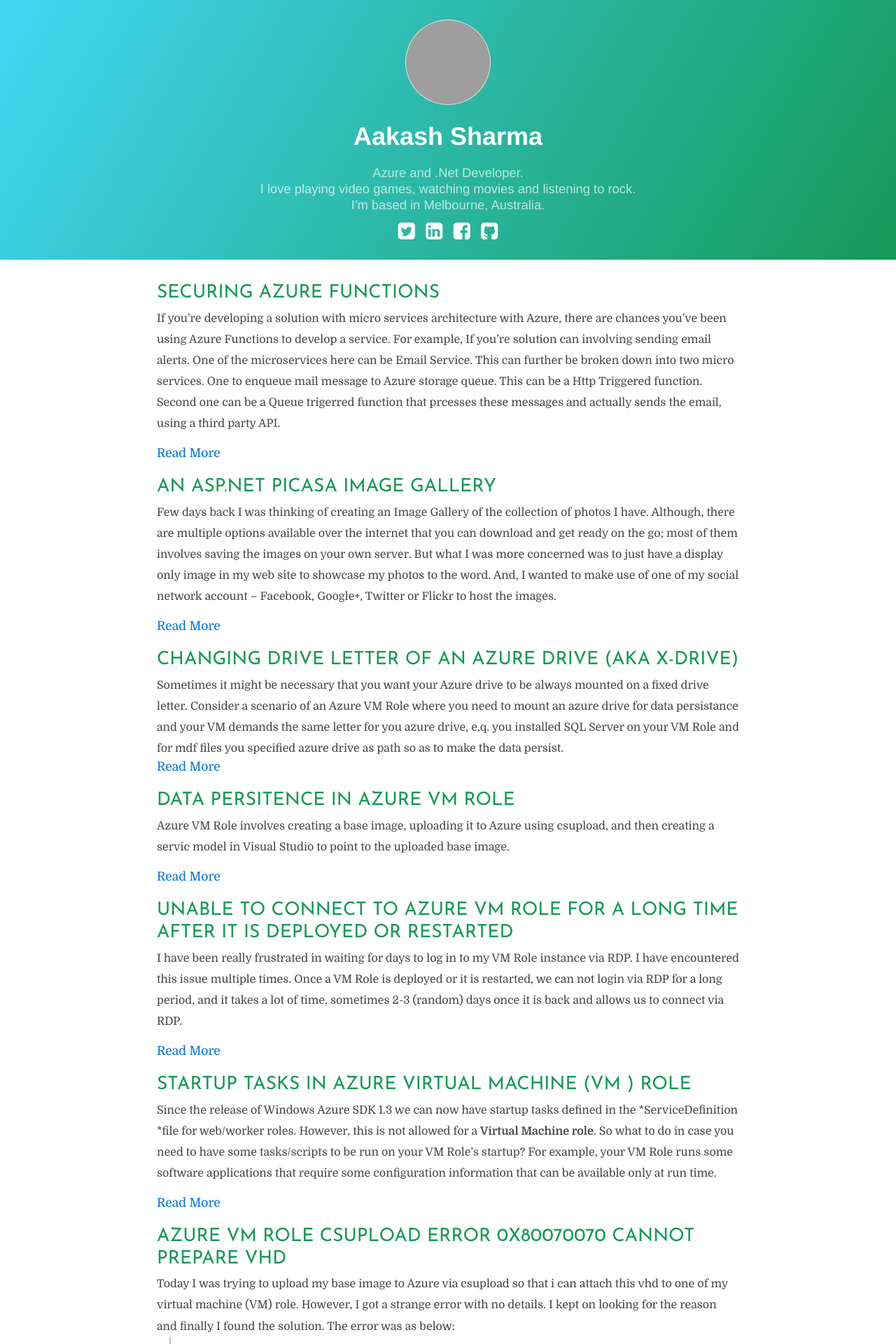
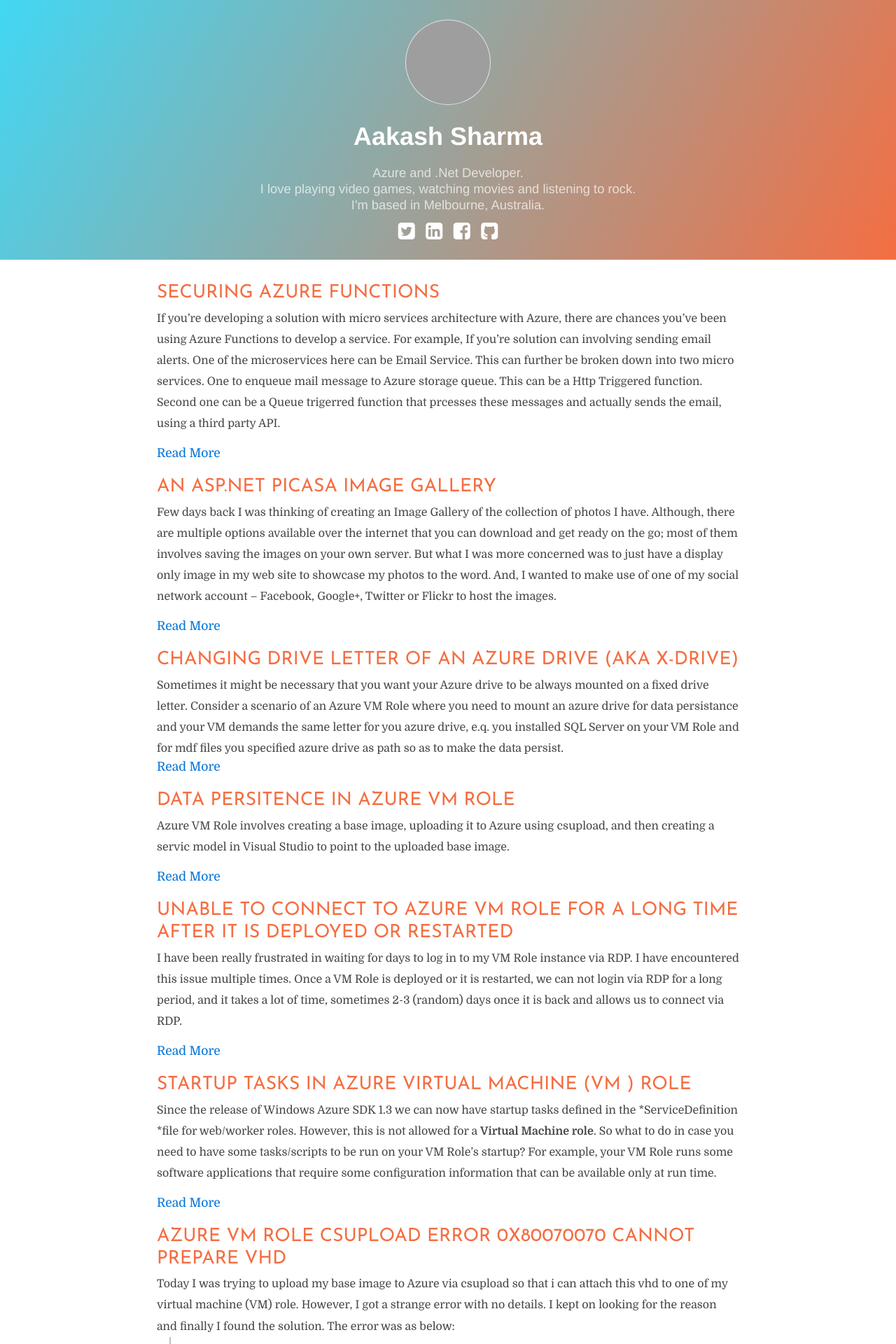
Before and after one commit to akki-s/akki-s.github.io, a Jekyll site: the page built from index.html, in a window 1280 px wide. Shown: the top 1920 px of the page at 70% size. Built offline with Jekyll 4.4.1, drawn with Linux system fonts in a browser that asks for light colours; grey boxes are pictures that could not be loaded.

Commit message:
bg color

```diff
--- a/_sass/variables.scss
+++ b/_sass/variables.scss
@@ -4,11 +4,11 @@
 
 // Headers
 $header-heading-color: #fff !default;
-$header-bg-color: #159957 !default;
+$header-bg-color: #f46e42 !default;
 $header-bg-color-secondary: #42d7f4 !default;
 
 // Text
-$section-headings-color: #159957 !default;
+$section-headings-color: #f46e42 !default;
 $body-text-color: #606c71 !default;
 $body-link-color: #1e6bb8 !default;
 $blockquote-text-color: #819198 !default;
```
